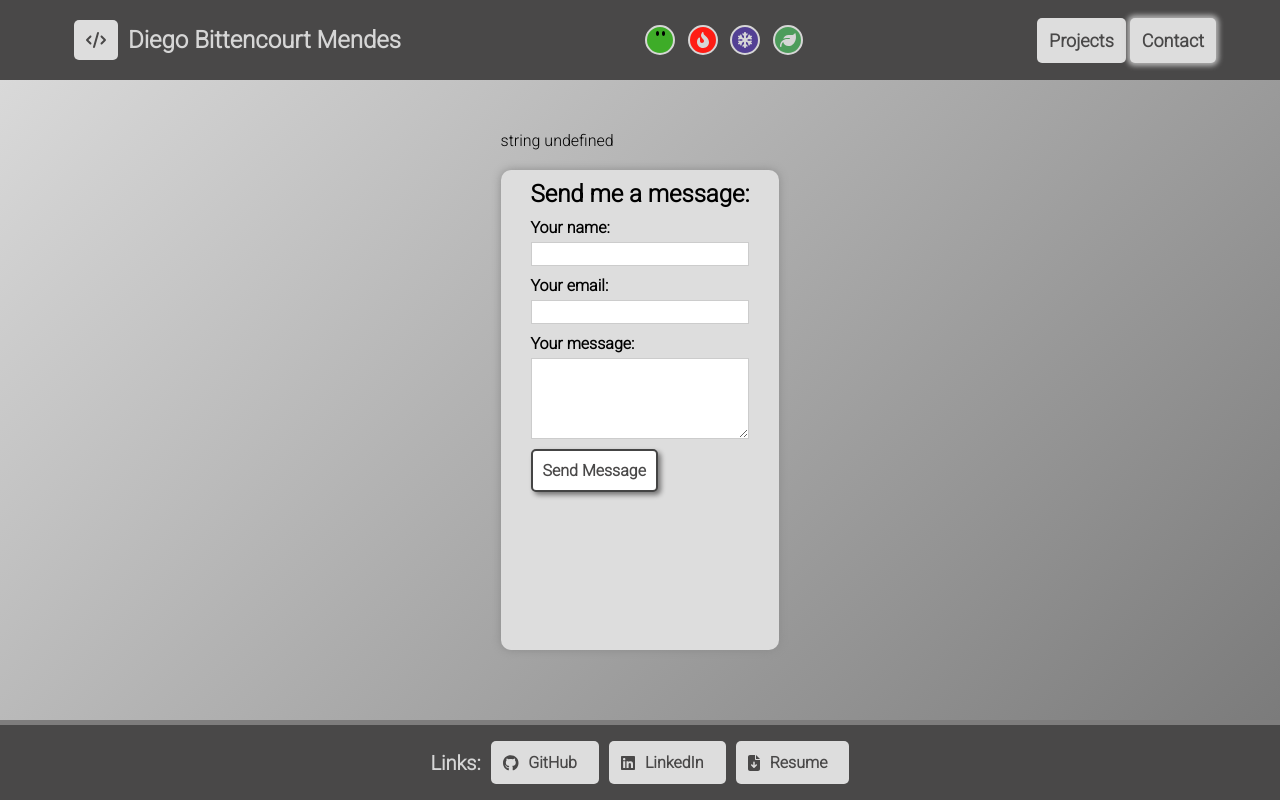
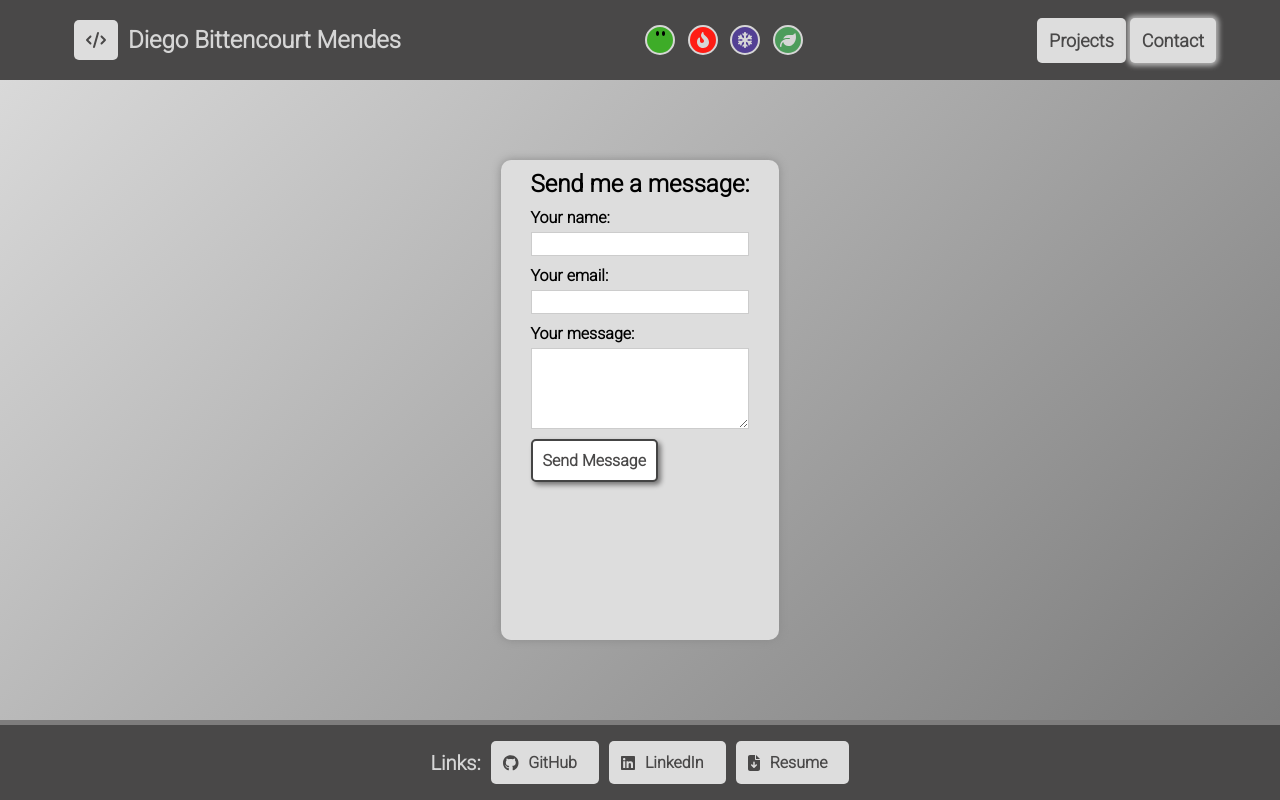
Before and after one commit to Diego-Bittencourt/portfolio_page, a Vue app: page /contact in a window 1280 px wide. Built offline with nearby package versions, Linux system fonts and the light colour scheme; a web font is replaced by a local one.

Commit message:
FEAT - add tab icon

```diff
--- a/public/index.html
+++ b/public/index.html
@@ -4,7 +4,7 @@
     <meta charset="utf-8">
     <meta http-equiv="X-UA-Compatible" content="IE=edge">
     <meta name="viewport" content="width=device-width,initial-scale=1.0">
-    <link rel="icon" href="<%= BASE_URL %>favicon.ico">
+    <link rel="icon" href="<%= BASE_URL %>logo.png">
     <title><%= htmlWebpackPlugin.options.title %></title>
   </head>
   <body>
--- a/src/pages/ContactInfo.vue
+++ b/src/pages/ContactInfo.vue
@@ -1,7 +1,5 @@
 <template>
 <div class="outwrapper">
-  {{typeof this.color}}
-  {{typeof this.color.value}}
   <div v-if="isLoading && !msgSent" class="loadwrapper">
     <base-loading></base-loading>
   </div>
```
Also changed, not shown: public/logo.png (added), 1 other file (tests, documents, lock files or other folders).
